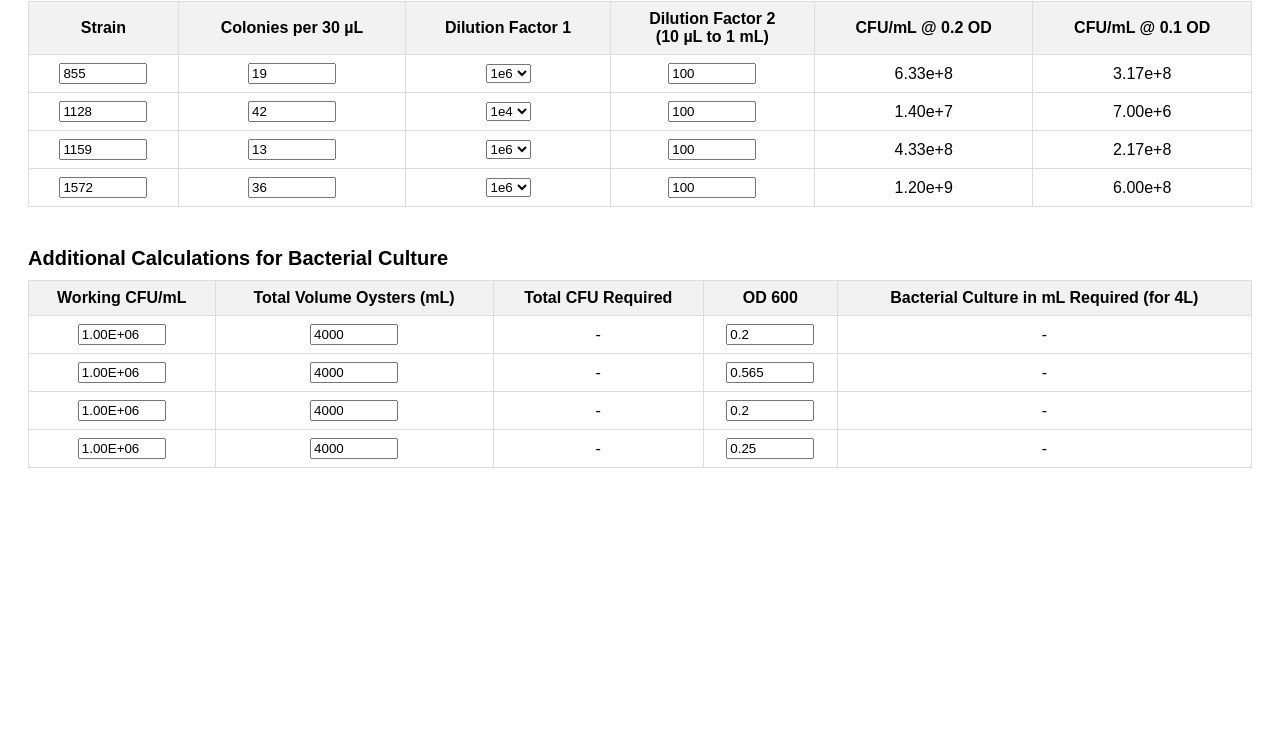
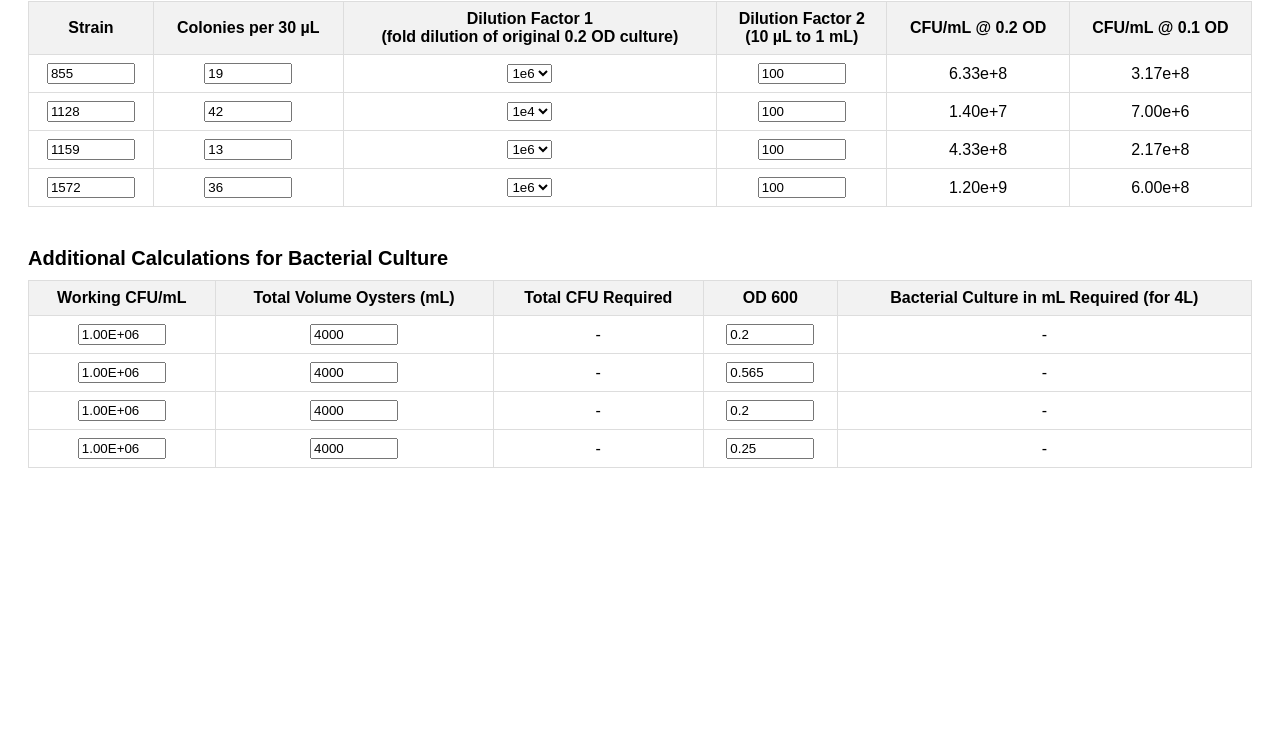
Before and after one commit to Pooran-Dewari/cfu-calculator, a plain HTML site: page index.html in a window 1280 px wide. Shown: the part 70-800 px from the top of the page. Drawn offline with Linux system fonts and the light colour scheme.

Commit message:
Update index.html

```diff
--- a/index.html
+++ b/index.html
@@ -51,7 +51,7 @@
     <tr>
       <th>Strain</th>
       <th>Colonies per 30 µL</th>
-      <th>Dilution Factor 1</th>
+      <th>Dilution Factor 1<br>(fold dilution of original 0.2 OD culture)</th>
       <th>Dilution Factor 2<br>(10 µL to 1 mL)</th>
       <th>CFU/mL @ 0.2 OD</th>
       <th>CFU/mL @ 0.1 OD</th>
```
